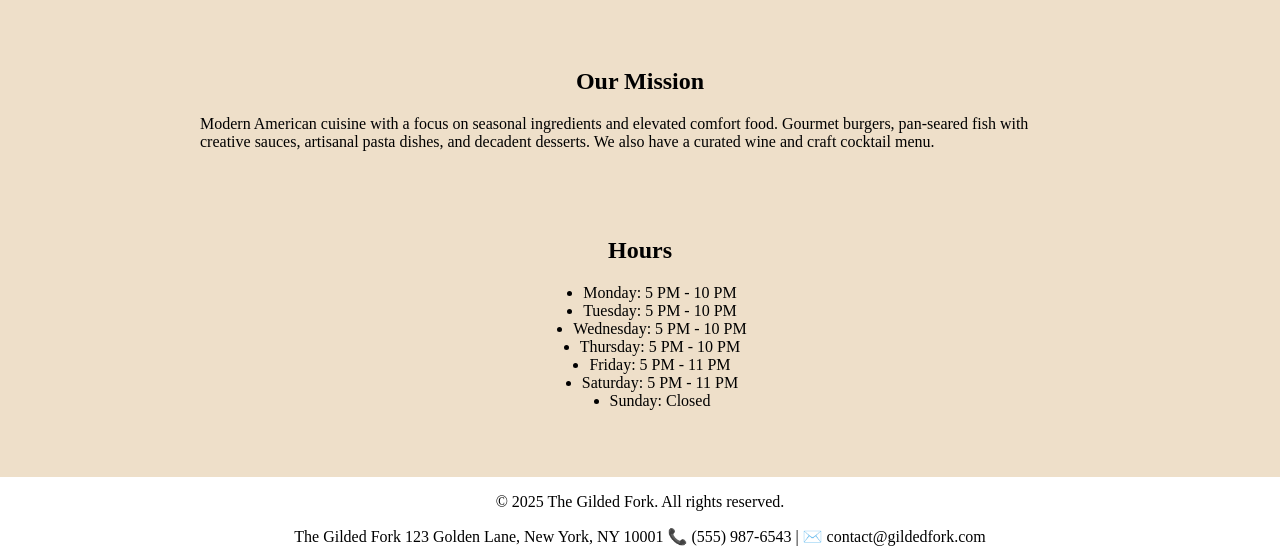
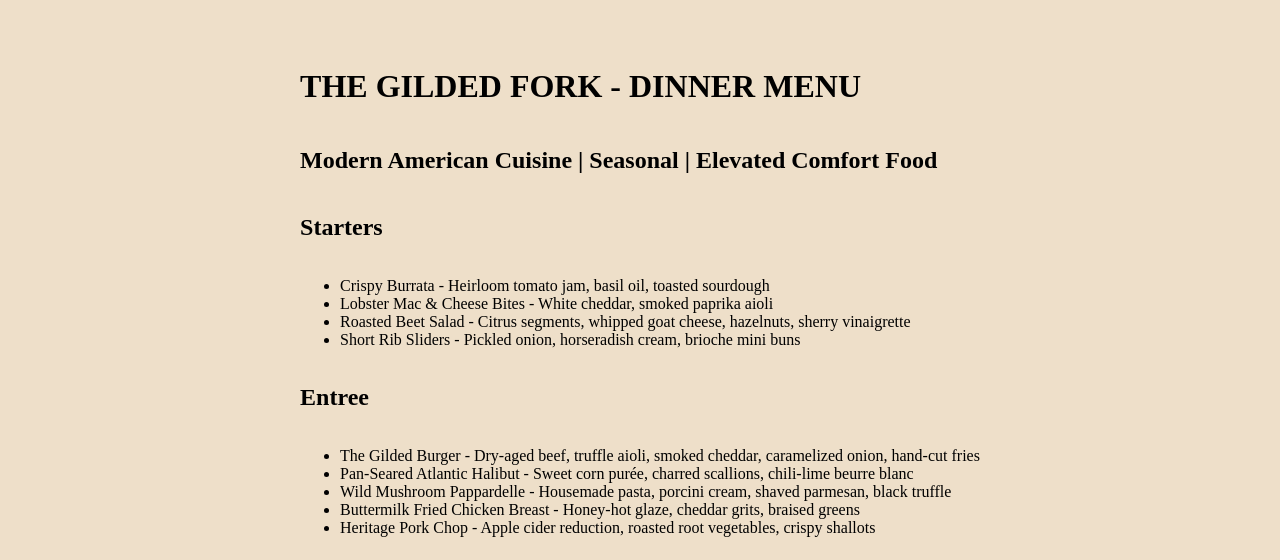
Before and after one commit to JSzkup/odin-restaurant-page, a website built with webpack: page src/template.html in a window 1280 px wide. Both pictures are taken after a click on the button "Menu". Shown: the part 240-800 px from the top of the page. Built offline with nearby package versions, Linux system fonts and the light colour scheme.

Commit message:
fleshed out menu page, change how footer is pushed to bottom, rename html button id's

```diff
--- a/src/about.js
+++ b/src/about.js
@@ -1,3 +1,3 @@
-function addAboutHTML() {
+export function addAboutHTML() {
 
 }
--- a/src/index.js
+++ b/src/index.js
@@ -2,10 +2,6 @@ import "./styles.css";
 import { addHomeHTML } from "./home.js";
 import { addMenuHTML } from "./menu.js";
 import { addAboutHTML } from "./about.js";
-
-addHomeHTML();
-// addMenuHTML();
-// addAboutHTML();
 
 function clearContent() {
     const content = document.querySelector("#content");
@@ -13,9 +9,9 @@ function clearContent() {
 }
 
 function addNavEvents() {
-    const homeButton = document.querySelector("#home");
-    const menuButton = document.querySelector("#menu");
-    const aboutButton = document.querySelector("#about");
+    const homeButton = document.querySelector("#home-btn");
+    const menuButton = document.querySelector("#menu-btn");
+    const aboutButton = document.querySelector("#about-btn");
 
     homeButton.addEventListener("click", () => {
         clearContent();
@@ -33,4 +29,6 @@ function addNavEvents() {
     });
 }
 
+addHomeHTML();
+addNavEvents();
 console.log("Hello, world!");
--- a/src/menu.js
+++ b/src/menu.js
@@ -1,3 +1,89 @@
-function addMenuHTML() {
+export function addMenuHTML() {
+    const content = document.querySelector("#content");
+
+    const menuTitle = document.createElement("h1");
+    menuTitle.textContent = "THE GILDED FORK - DINNER MENU";
+
+    const menuSubtitle = document.createElement("h2");
+    menuSubtitle.textContent = "Modern American Cuisine | Seasonal | Elevated Comfort Food";
+
+    // TODO use css to make a long thin line, maybe make in between every flexbox item in body
+
+    const startersSubtitle = document.createElement("h2");
+    startersSubtitle.textContent = "Starters";
+
+    const startersList = document.createElement("ul");
+    const startersListItems = [
+        "Crispy Burrata - Heirloom tomato jam, basil oil, toasted sourdough",
+        "Lobster Mac & Cheese Bites - White cheddar, smoked paprika aioli",
+        "Roasted Beet Salad - Citrus segments, whipped goat cheese, hazelnuts, sherry vinaigrette",
+        "Short Rib Sliders - Pickled onion, horseradish cream, brioche mini buns"
+    ]
+
+    makeList(startersList, startersListItems);
+
+    const entreeSubtitle = document.createElement("h2");
+    entreeSubtitle.textContent = "Entree";
+
+    const entreeList = document.createElement("ul");
+    const entreeListItems = [
+        "The Gilded Burger - Dry-aged beef, truffle aioli, smoked cheddar, caramelized onion, hand-cut fries",
+        "Pan-Seared Atlantic Halibut - Sweet corn purée, charred scallions, chili-lime beurre blanc",
+        "Wild Mushroom Pappardelle - Housemade pasta, porcini cream, shaved parmesan, black truffle",
+        "Buttermilk Fried Chicken Breast - Honey-hot glaze, cheddar grits, braised greens",
+        "Heritage Pork Chop - Apple cider reduction, roasted root vegetables, crispy shallots"
+    ]
+
+    makeList(entreeList, entreeListItems);
+
+    const dessertSubtitle = document.createElement("h2");
+    dessertSubtitle.textContent = "Dessert";
+
+    const dessertList = document.createElement("ul");
+    const dessertListItems = [
+        "Salted Caramel Bread Pudding - Vanilla bean anglaise, bourbon whip",
+        "Flourless Chocolate Torte - Raspberry coulis, candied cocoa nibs",
+        "Seasonal Fruit Crostata - Lemon thyme gelato",
+        "Gilded Cheesecake - Graham cracker crust, brûléed top, passionfruit drizzle"
+    ]
+
+    makeList(dessertList, dessertListItems);
+
+    const drinkSubtitle = document.createElement("h2");
+    drinkSubtitle.textContent = "Cocktails";
+
+    const drinkList = document.createElement("ul");
+    const drinkListItems = [
+        "The Golden Hour - Bourbon, honey-thyme syrup, orange bitters",
+        "Velvet Fork - Gin, elderflower, cucumber, lemon foam",
+        "Smoke & Petals - Mezcal, rose syrup, grapefruit, smoked salt rim",
+        "Pear Pressure - Vodka, pear purée, cardamom, prosecco topper"
+    ]
+
+    makeList(drinkList, drinkListItems);
+
+    content.appendChild(menuTitle);
+    content.appendChild(menuSubtitle);
+
+    content.appendChild(startersSubtitle);
+    content.appendChild(startersList);
+
+    content.appendChild(entreeSubtitle);
+    content.appendChild(entreeList);
+
+    content.appendChild(dessertSubtitle);
+    content.appendChild(dessertList);
+
+    content.appendChild(drinkSubtitle);
+    content.appendChild(drinkList);
 
 }
+
+function makeList(list, listItems) {
+    listItems.forEach((item) => {
+        const listItem = document.createElement("li");
+        listItem.textContent = item;
+        list.appendChild(listItem);
+    });
+    return list;
+}
--- a/src/styles.css
+++ b/src/styles.css
@@ -3,8 +3,10 @@ body {
 
     display: flex;
     flex-direction: column;
+    justify-content: space-between;
 
     margin: 0;
+    min-height: 100vh
 }
 
 header {
@@ -66,15 +68,13 @@ nav>button {
 }
 
 #content {
-    align-self: center;
-    margin-left: 200px;
-    margin-right: 200px;
-
     display: flex;
     flex-direction: column;
     justify-content: space-evenly;
 
-    height: 60vh;
+    align-self: center;
+
+    margin: 50px 200px;
 }
 
 #description *,
@@ -86,6 +86,7 @@ nav>button {
     background-color: white;
 
     width: 100%;
-    margin: 0;
+
+    margin-top: auto;
     text-align: center;
 }
--- a/src/template.html
+++ b/src/template.html
@@ -10,9 +10,9 @@
 <body>
     <header>
         <nav>
-            <button>Home</button>
-            <button>Menu</button>
-            <button>About</button>
+            <button id="home-btn">Home</button>
+            <button id="menu-btn">Menu</button>
+            <button id="about-btn">About</button>
         </nav>
 
         <div id="logo">
```
